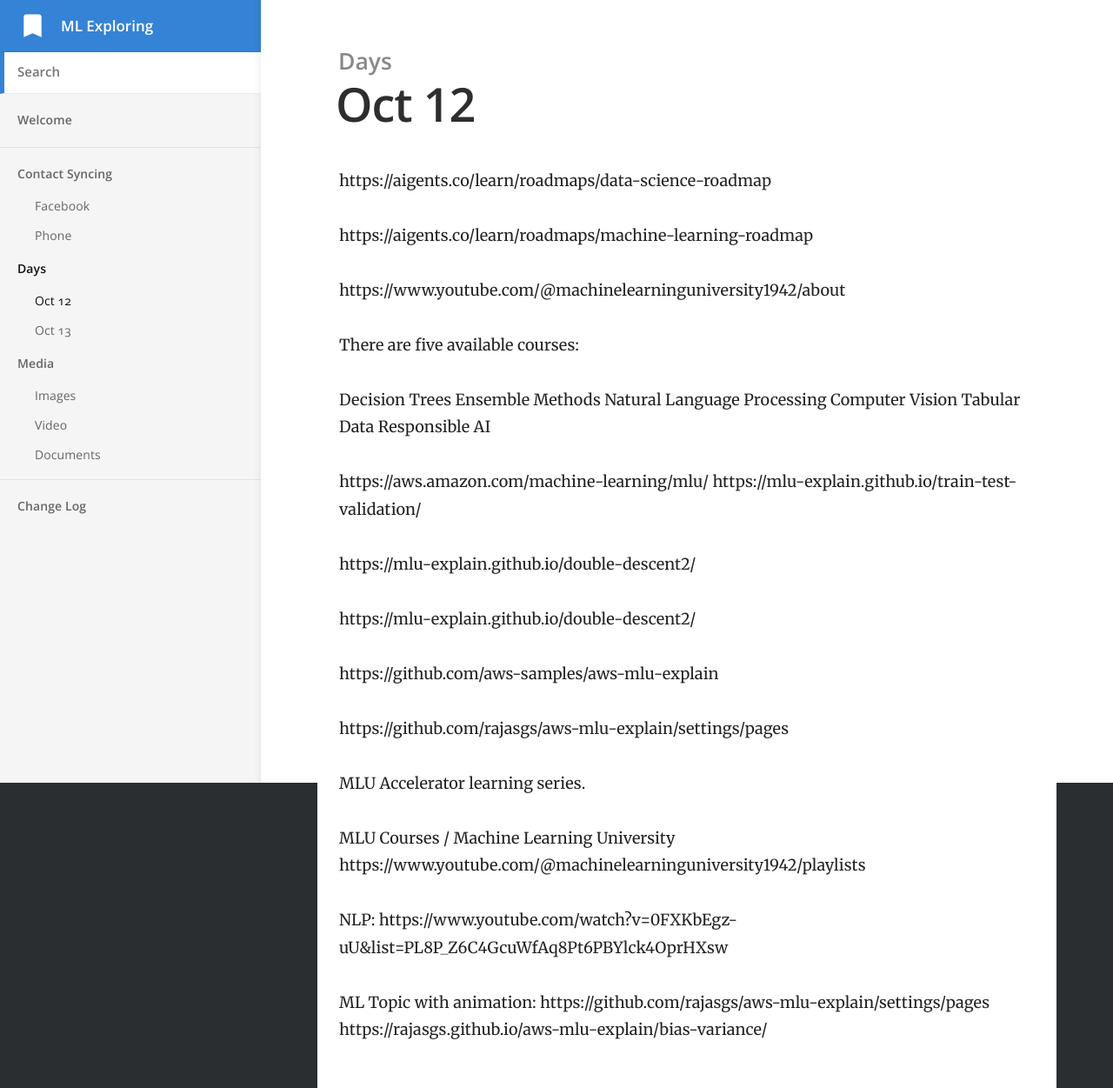
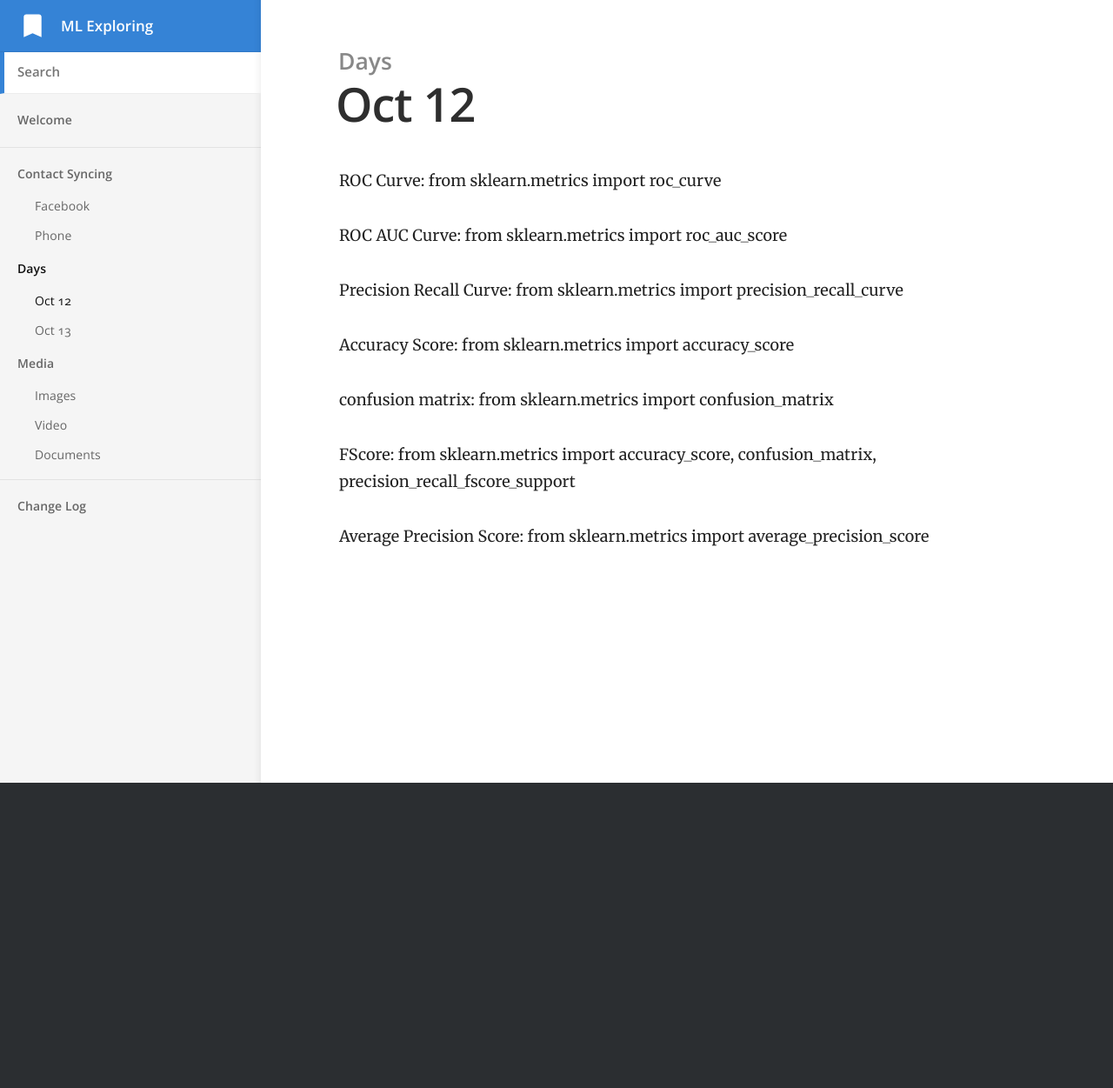
Before and after one commit to rajasgs/ml-exploring, a Jekyll site: the page built from _docs/days/oct-11.md, in a window 1280 px wide. Shown: the whole page at 87% size. Built offline with Jekyll 4.4.1, drawn with Linux system fonts in a browser that asks for light colours; after the commit the page ends 900 px from its top, so only the background shows below that.

Commit message:
I may not be a ninja, but I can definitely git-fu my way out of this merge conflict.: Updates for 2023-10-13

```diff
--- a/_docs/days/oct-11.md
+++ b/_docs/days/oct-11.md
@@ -5,41 +5,23 @@ order: 1
 ---
 
 
-https://aigents.co/learn/roadmaps/data-science-roadmap
+ROC Curve:
+from sklearn.metrics import roc_curve
 
-https://aigents.co/learn/roadmaps/machine-learning-roadmap
+ROC AUC Curve:
+from sklearn.metrics import roc_auc_score
 
-https://www.youtube.com/@machinelearninguniversity1942/about
+Precision Recall Curve:
+from sklearn.metrics import precision_recall_curve
 
-There are five available courses:
+Accuracy Score:
+from sklearn.metrics import accuracy_score
 
-Decision Trees
-Ensemble Methods
-Natural Language Processing
-Computer Vision
-Tabular Data
-Responsible AI
+confusion matrix:
+from sklearn.metrics import confusion_matrix
 
+FScore:
+from sklearn.metrics import accuracy_score, confusion_matrix, precision_recall_fscore_support
 
-https://aws.amazon.com/machine-learning/mlu/
-https://mlu-explain.github.io/train-test-validation/
-
-https://mlu-explain.github.io/double-descent2/
-
-https://mlu-explain.github.io/double-descent2/
-
-https://github.com/aws-samples/aws-mlu-explain
-
-https://github.com/rajasgs/aws-mlu-explain/settings/pages
-
-MLU Accelerator learning series.
-
-MLU Courses / Machine Learning University
-https://www.youtube.com/@machinelearninguniversity1942/playlists
-
-NLP:
-https://www.youtube.com/watch?v=0FXKbEgz-uU&list=PL8P_Z6C4GcuWfAq8Pt6PBYlck4OprHXsw
-
-ML Topic with animation:
-https://github.com/rajasgs/aws-mlu-explain/settings/pages
-https://rajasgs.github.io/aws-mlu-explain/bias-variance/
+Average Precision Score:
+from sklearn.metrics import average_precision_score
```
